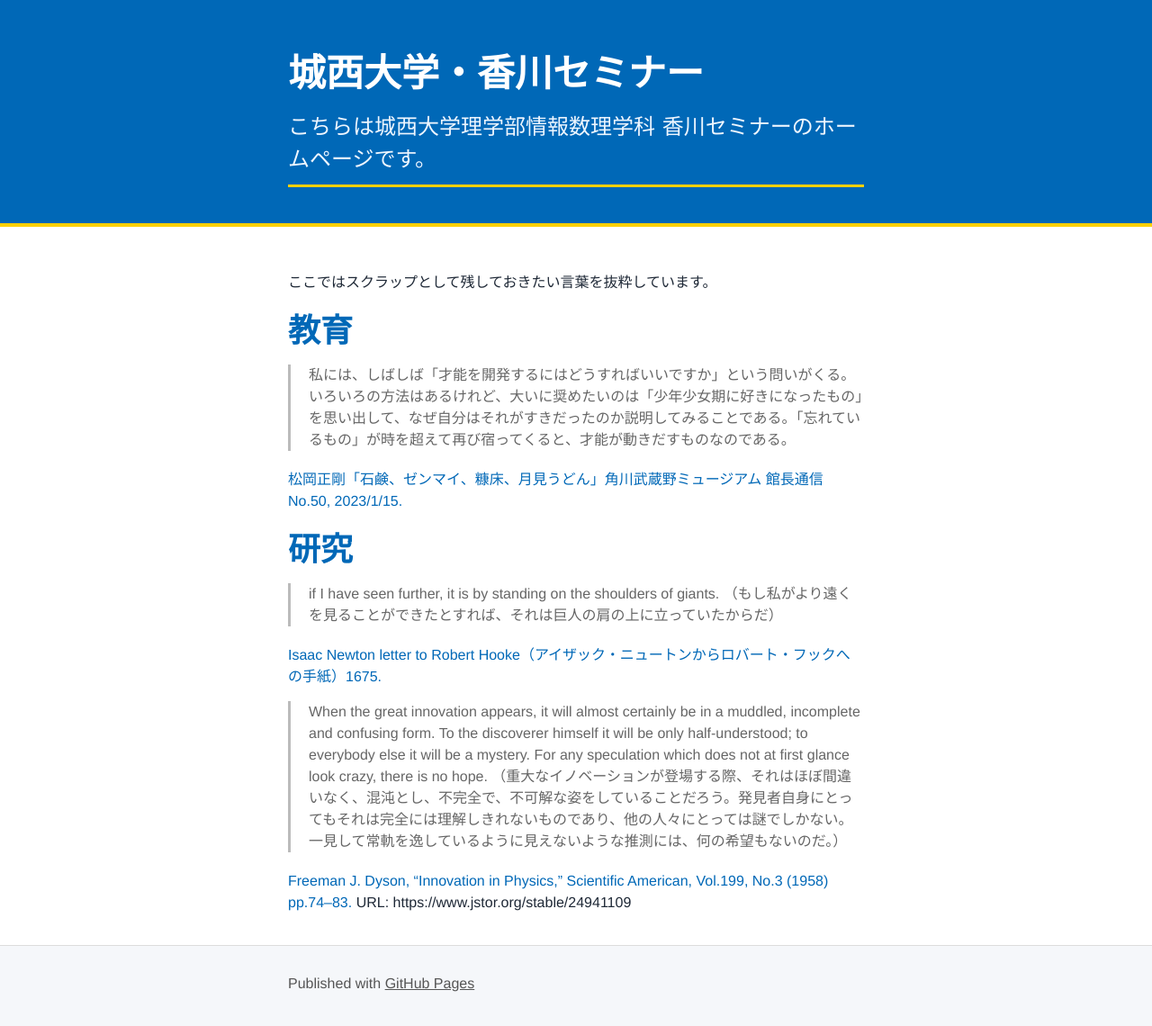
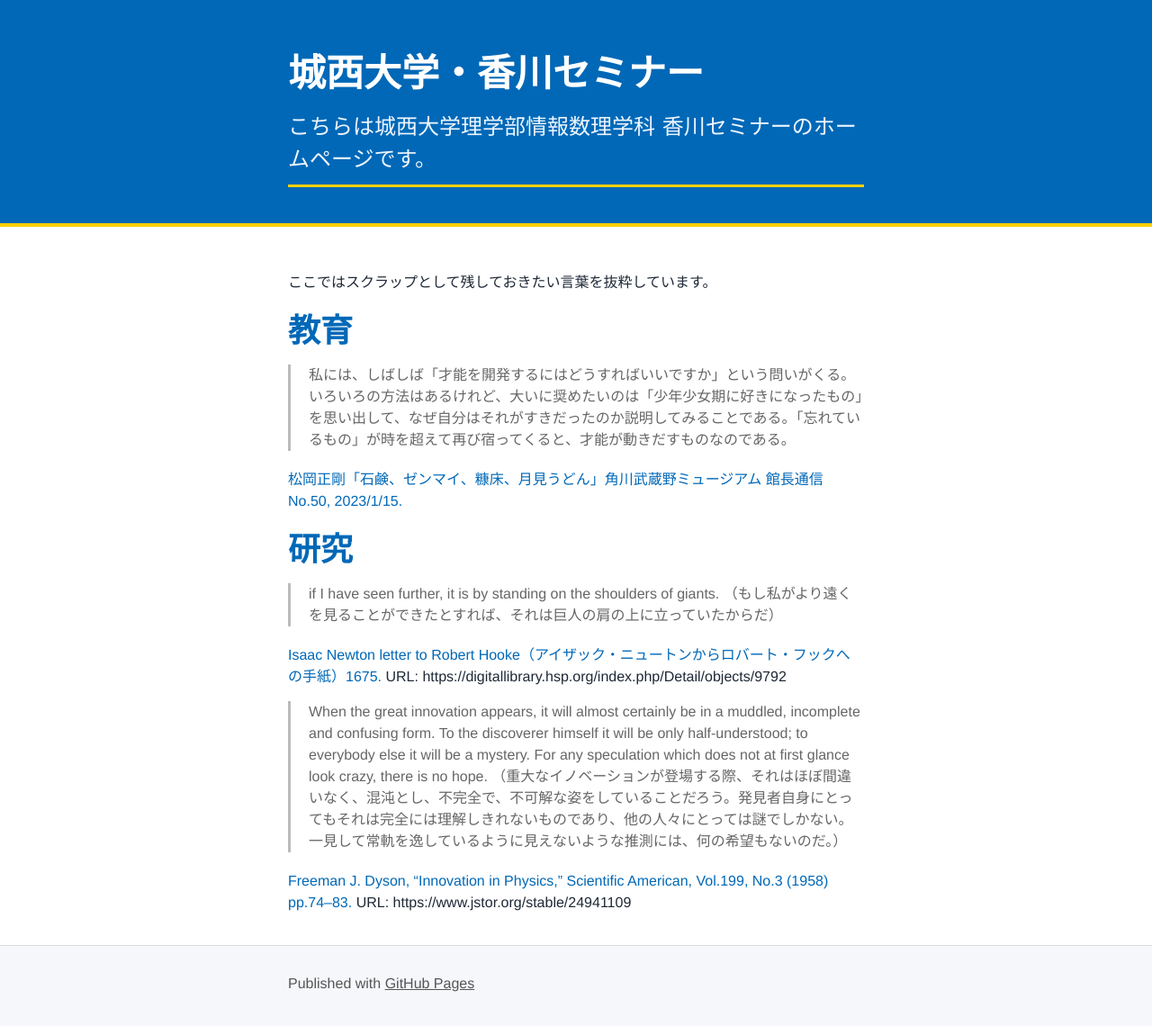
Before and after one commit to k16kgw/k16kgw.github.io, a Jekyll site: the page built from pages/scrap.md, in a window 1280 px wide. Shown: the whole page at 90% size. Built offline with Jekyll 4.4.1, drawn with Linux system fonts in a browser that asks for light colours; some of the changed lines change nothing that is shown.

Commit message:
Add URL reference to Newton's letter in scrap.md
Added a URL reference to Isaac Newton's letter in the markdown.

```diff
--- a/pages/scrap.md
+++ b/pages/scrap.md
@@ -17,6 +17,7 @@ permalink: /scrap/
 > if I have seen further, it is by standing on the shoulders of giants. （もし私がより遠くを見ることができたとすれば、それは巨人の肩の上に立っていたからだ）
 
 [Isaac Newton letter to Robert Hooke（アイザック・ニュートンからロバート・フックへの手紙）1675.](https://digitallibrary.hsp.org/index.php/Detail/objects/9792)
+URL: https://digitallibrary.hsp.org/index.php/Detail/objects/9792
 
 > When the great innovation appears, it will almost certainly be in a muddled, incomplete and confusing form. To the discoverer himself it will be only half-understood; to everybody else it will be a mystery. For any speculation which does not at first glance look crazy, there is no hope.
 > （重大なイノベーションが登場する際、それはほぼ間違いなく、混沌とし、不完全で、不可解な姿をしていることだろう。発見者自身にとってもそれは完全には理解しきれないものであり、他の人々にとっては謎でしかない。一見して常軌を逸しているように見えないような推測には、何の希望もないのだ。）
```
